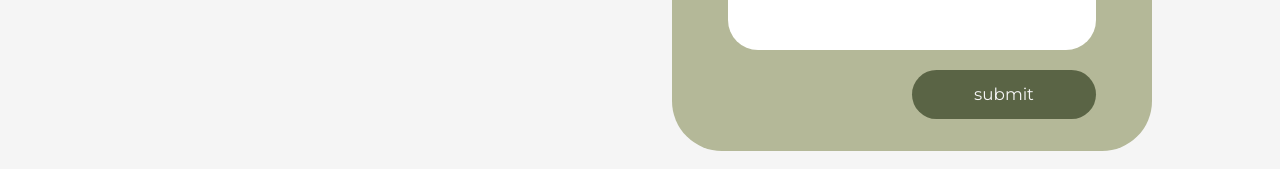
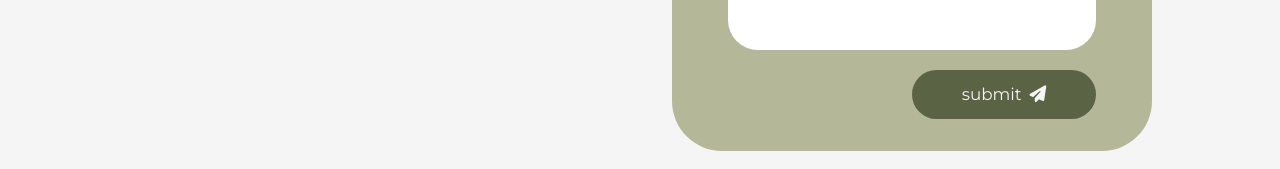
Before and after one commit to josielynngriffin/josie-react-portfolio, a React (Create React App) app in the folder my-app/: page /#/contact in a window 1280 px wide. Shown: the part 529-698 px from the top of the page. Built offline with nearby package versions, Linux system fonts and the light colour scheme; a web font is replaced by a local one.

Commit message:
Add and style icon in contact submit

```diff
--- a/my-app/src/assets/styles/style.css
+++ b/my-app/src/assets/styles/style.css
@@ -489,6 +489,10 @@ ul {
 }
 .contactForm__button{
     width: 50%;
+    display:flex;
+    flex-direction: row;
+    justify-content: center;
+    gap:0.5rem;
     align-self:flex-end;
     padding:1rem 0;
     background-color: var(--form-button-color);
--- a/my-app/src/pages/Contact.js
+++ b/my-app/src/pages/Contact.js
@@ -38,7 +38,7 @@ function Contact() {
                         <label htmlFor="message">your message *
                         <textarea class="contact-form__textarea" name="message" rows="5" defaultValue={message} onChange={handleChange} placeholder='message me about anything!' /></label>
 
-                        <button className="contactForm__button" type="submit">submit</button>
+                        <button className="contactForm__button" type="submit">submit<i class="fa-solid fa-paper-plane"></i></button>
 
                 </form>
             </section>
```
